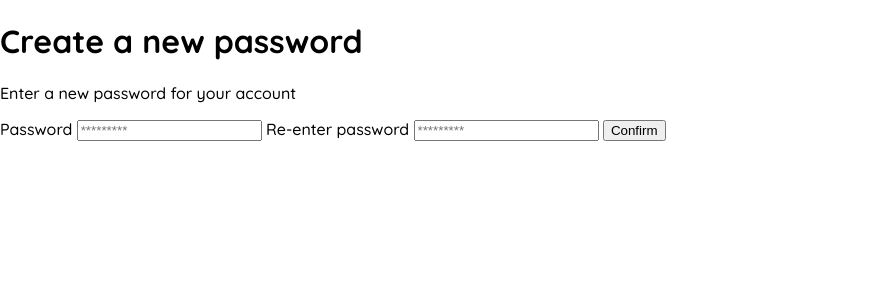
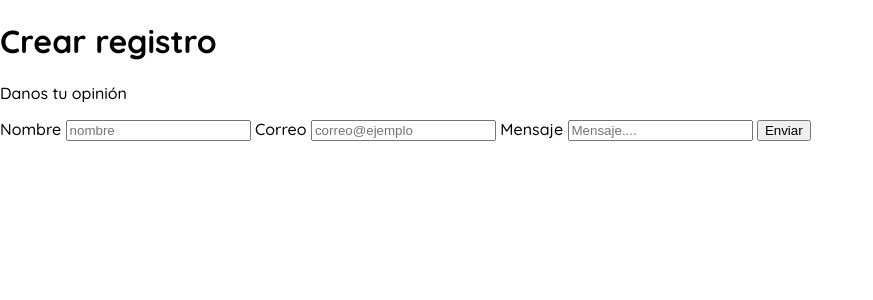
Before and after one commit to Manuel0606/proyecto-biografia-flask, a Flask app: template src/templates/registro.html in a window 1280 px wide. Shown: the part 72-372 px from the top of the page, without its empty margins (0-873 px from the left). Run offline with Flask 2, Linux system fonts and the light colour scheme; the template is opened without the code that fills it, so the values that code supplies are empty.

Commit message:
registro.html

```diff
--- a/src/app.py
+++ b/src/app.py
@@ -4,6 +4,10 @@ from registro import Registro
 
 db_conection = Conexion()
 app = Flask(__name__)
+
+@app.route('/registro_usuario')
+def registroUsuario():
+    return render_template('registro.html')
 
 @app.route('/registro', methods=['POST'])
 def registro():
@@ -15,7 +19,7 @@ def registro():
     if nombre and correo and mensaje:
         registro = Registro(nombre, correo, mensaje)
         registros.insert_one(registro.formato_doc())
-        return redirect(url_for('index'))
+        return redirect(url_for('registroUsuario'))
     else:
         return 'Error'
 
--- a/src/templates/registro.html
+++ b/src/templates/registro.html
@@ -1,22 +1,25 @@
 {% extends './layout.html' %}
 
 {% block titulo %}
-  {{data.nombre}}
+  Registro
 {% endblock %}
 {% block body %}
 <div class="form-container">
 
-    <h1 class="title">Create a new password</h1>
-    <p class="subtitle">Enter a new password for your account</p>
+    <h1 class="title">Crear registro</h1>
+    <p class="subtitle">Danos tu opinión</p>
 
     <form action="/" class="form">
-        <label for="password" class="label">Password</label>
-        <input type="password" id="password" placeholder="*********" class="input input-password">
+        <label for="nombre" class="label">Nombre</label>
+        <input type="nombre" id="nombre" placeholder="nombre" class="input input-nombre">
 
-        <label for="new-password" class="label">Re-enter password</label>
-        <input type="password" id="new-password" placeholder="*********" class="input input-password">
+        <label for="correo" class="label">Correo</label>
+        <input type="correo" id="correo" placeholder="correo@ejemplo" class="input input-correo">
 
-        <input type="submit" value="Confirm" class="primary-button login-button">
+        <label for="mensaje" class="label">Mensaje</label>
+        <input type="mensaje" id="mensaje" placeholder="Mensaje...." class="input input-mensaje">
+
+        <input type="submit" value="Enviar" class="primary-button login-button">
     </form>
 
 </div>
```
